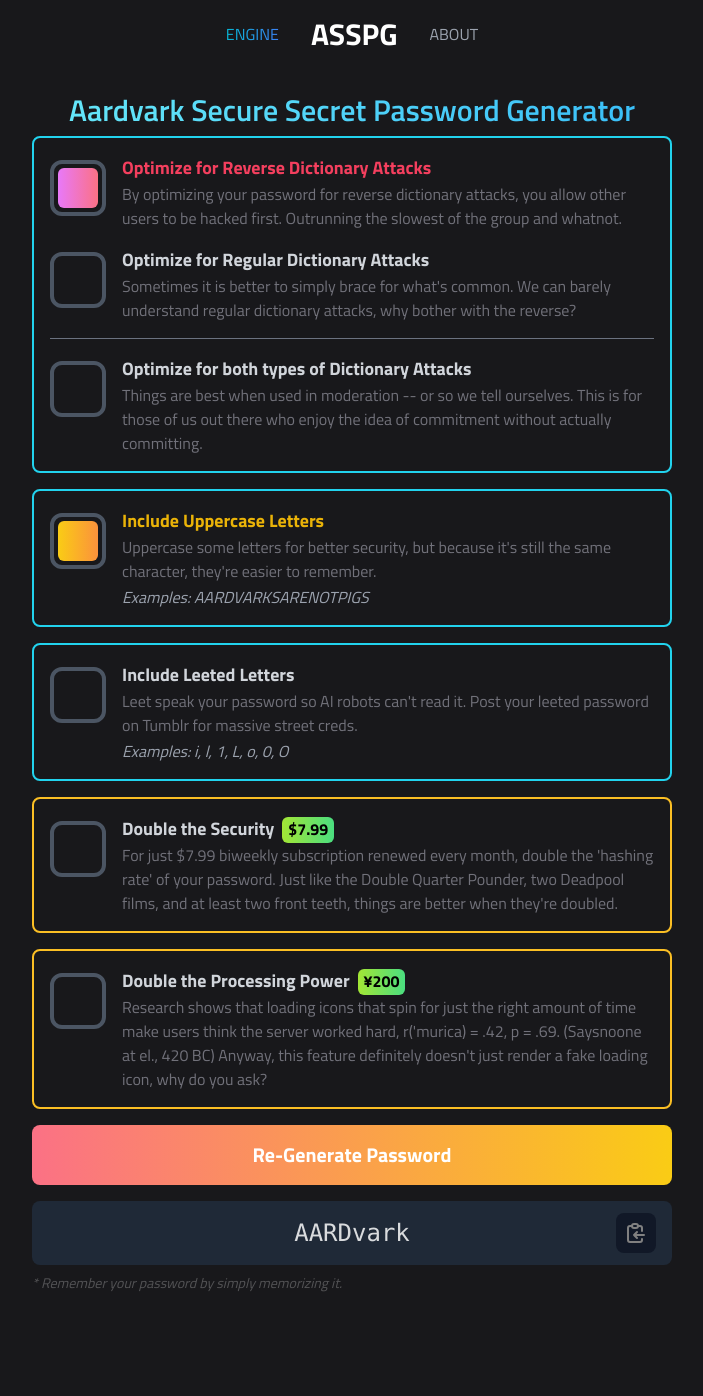
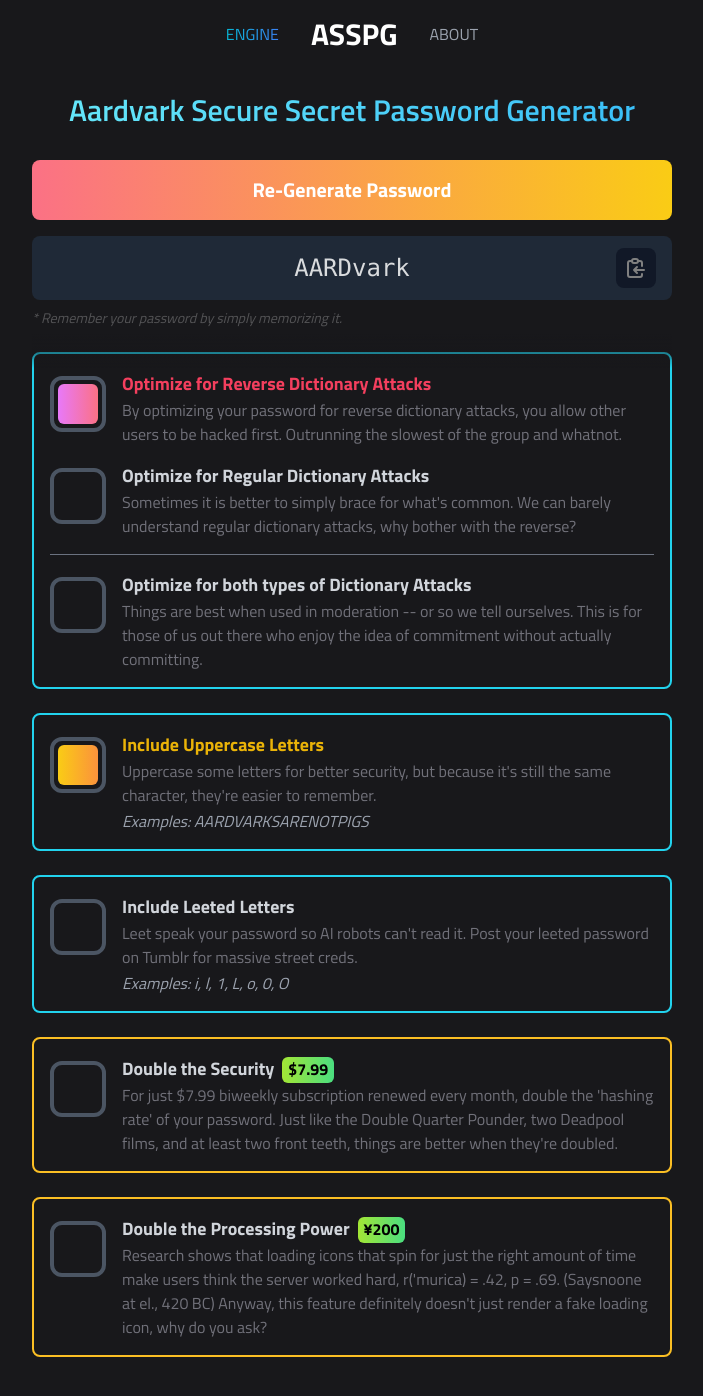
Before and after one commit to kndshein/asspg, a React (Vite) app: page / in a window 1280 px wide. Shown: the top 1396 px of the page, without its empty margins (288-991 px from the left). Before the commit the page ends 1368 px from the top, so only its background shows below. Built offline with nearby package versions, Linux system fonts and the light colour scheme.

Commit message:
Sticky for password generator button

```diff
--- a/src/components/PassGenerator.jsx
+++ b/src/components/PassGenerator.jsx
@@ -91,7 +91,52 @@ export default function PassGenerator() {
       <p className="m-4 mb-2 mt-0 text-3xl text-center bg-clip-text text-transparent bg-gradient-to-r from-cyan-300 to-sky-400 font-semibold">
         Aardvark Secure Secret Password Generator
       </p>
-      <div className="border-2 border-cyan-400 p-2 m-4 mt-0 rounded-lg">
+      <section className="w-full rounded-lg px-4 top-0 sticky">
+        <div className="bg-zinc-900 pt-6">
+          <button
+            className="w-full rounded-lg mt-0 p-2 py-4 font-bold text-xl text-white transition ease-in-out hover:shadow-lg active:shadow-none active:scale-95 hover:shadow-gray-800"
+            onClick={() => handleOnSubmit()}
+            style={{
+              backgroundColor: submitGradient.color,
+              backgroundImage: submitGradient.gradient,
+            }}
+          >
+            Re-Generate Password
+          </button>
+          <div className="relative flex justify-center items-center h-16 w-100 mt-4 rounded-lg bg-gray-800">
+            {loading ? (
+              <RiLoader5Fill
+                className="animate-spin h-8 w-8"
+                style={{ color: 'grey' }}
+              />
+            ) : (
+              <p className="animate-pulse text-2xl font-mono text-white">
+                {generatedPassword}
+              </p>
+            )}
+            <button
+              onClick={() => navigator.clipboard.writeText(generatedPassword)}
+              className="absolute right-4 p-2 rounded-lg bg-gray-900 hover:bg-gray-700 active:bg-gray-900"
+            >
+              <HiOutlineClipboardCopy
+                className="h-6 w-6"
+                style={{ color: 'grey' }}
+              />
+            </button>
+          </div>
+          <p className="mt-2 text-left opacity-25 italic text-sm text-white">
+            * Remember your password by simply memorizing it.
+          </p>
+          {(opts.isDoubled || opts.isPowered) && (
+            <p className="text-left opacity-25 italic text-sm text-white">
+              ** We&apos;ve been told that our developers don&apos;t know how to
+              code a shopping cart, so I guess it&apos;s on the house.
+            </p>
+          )}
+        </div>
+        <div className="h-10 bg-gradient-to-b from-zinc-900 from-15%"></div>
+      </section>
+      <div className="-mt-4 border-2 border-cyan-400 p-2 mx-4 mb-6 rounded-lg">
         <Checkbox
           value={opts.isBothOptimized || !opts.isDictOptimized}
           name="isReverseOptimized"
@@ -117,7 +162,7 @@ export default function PassGenerator() {
           handleOnClick={handleOnClick}
         />
       </div>
-      <div className="border-2 border-cyan-400 p-2 m-4 mt-0 rounded-lg">
+      <div className="border-2 border-cyan-400 p-2 mx-4 mb-6 rounded-lg">
         <Checkbox
           value={opts.isUppercased}
           name="isUppercased"
@@ -127,7 +172,7 @@ export default function PassGenerator() {
           handleOnClick={handleOnClick}
         />
       </div>
-      <div className="border-2 border-cyan-400 p-2 m-4 mt-0 rounded-lg">
+      <div className="border-2 border-cyan-400 p-2 mx-4 mb-6 rounded-lg">
         <Checkbox
           className="border-emerald-400"
           value={opts.isLeeted}
@@ -138,7 +183,7 @@ export default function PassGenerator() {
           handleOnClick={handleOnClick}
         />
       </div>
-      <div className="border-2 border-amber-400 p-2 m-4 mt-0 rounded-lg">
+      <div className="border-2 border-amber-400 p-2 mx-4 mb-6 rounded-lg">
         <Checkbox
           className="border-orange-400"
           value={opts.isDoubled}
@@ -149,7 +194,7 @@ export default function PassGenerator() {
           handleOnClick={handleOnClick}
         />
       </div>
-      <div className="border-2 border-amber-400 p-2 m-4 mt-0 rounded-lg">
+      <div className="border-2 border-amber-400 p-2 mx-4 mb-6 rounded-lg">
         <Checkbox
           className="border-orange-400"
           value={opts.isPowered}
@@ -160,38 +205,6 @@ export default function PassGenerator() {
           handleOnClick={handleOnClick}
         />
       </div>
-      <button
-        className={`rounded-lg m-4 mt-0 p-2 py-4 font-bold text-xl text-white transition ease-in-out hover:shadow-lg active:shadow-none active:scale-95 hover:shadow-gray-800`}
-        onClick={() => handleOnSubmit()}
-        style={{
-          backgroundColor: submitGradient.color,
-          backgroundImage: submitGradient.gradient,
-        }}
-      >
-        Re-Generate Password
-      </button>
-      <div className="relative flex justify-center items-center h-16 w-100 rounded-lg mx-4 bg-gray-800">
-        {loading ? (
-          <RiLoader5Fill className="animate-spin h-8 w-8" style={{ color: 'grey' }} />
-        ) : (
-          <p className="animate-pulse text-2xl font-mono text-white">{generatedPassword}</p>
-        )}
-        <button
-          onClick={() => navigator.clipboard.writeText(generatedPassword)}
-          className="absolute right-4 p-2 rounded-lg bg-gray-900 hover:bg-gray-700 active:bg-gray-900"
-        >
-          <HiOutlineClipboardCopy className="h-6 w-6" style={{ color: 'grey' }} />
-        </button>
-      </div>
-      <p className="ml-4 mt-2 text-left opacity-25 italic text-sm text-white">
-        * Remember your password by simply memorizing it.
-      </p>
-      {(opts.isDoubled || opts.isPowered) && (
-        <p className="ml-4 text-left opacity-25 italic text-sm text-white">
-          ** We've been told that our developers don't know how to code a shopping cart, so I guess it's on
-          the house.
-        </p>
-      )}
     </div>
   );
 }
--- a/src/index.css
+++ b/src/index.css
@@ -21,7 +21,7 @@
 
 body {
   margin: 0;
-  margin-bottom: 75px;
+  margin-bottom: 40px;
   font-family: -apple-system, BlinkMacSystemFont, 'Segoe UI', 'Roboto', 'Oxygen',
     'Ubuntu', 'Cantarell', 'Fira Sans', 'Droid Sans', 'Helvetica Neue',
     sans-serif;
@@ -37,4 +37,5 @@ code {
 
 * {
   font-family: titty;
+  box-sizing: border-box;
 }
```
